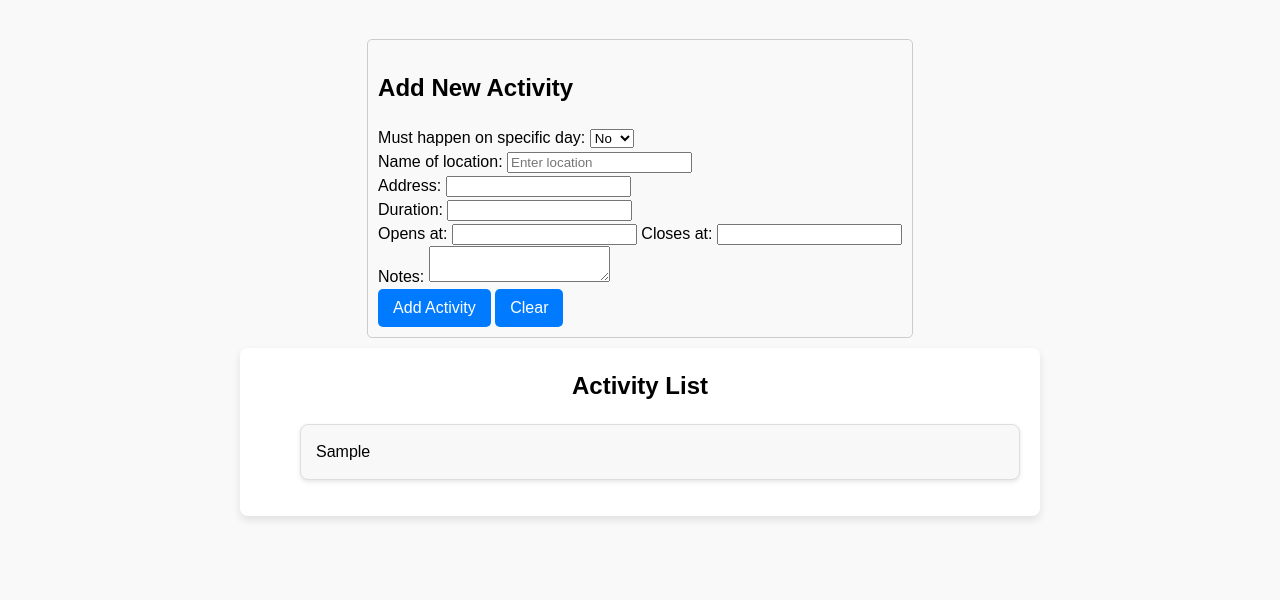
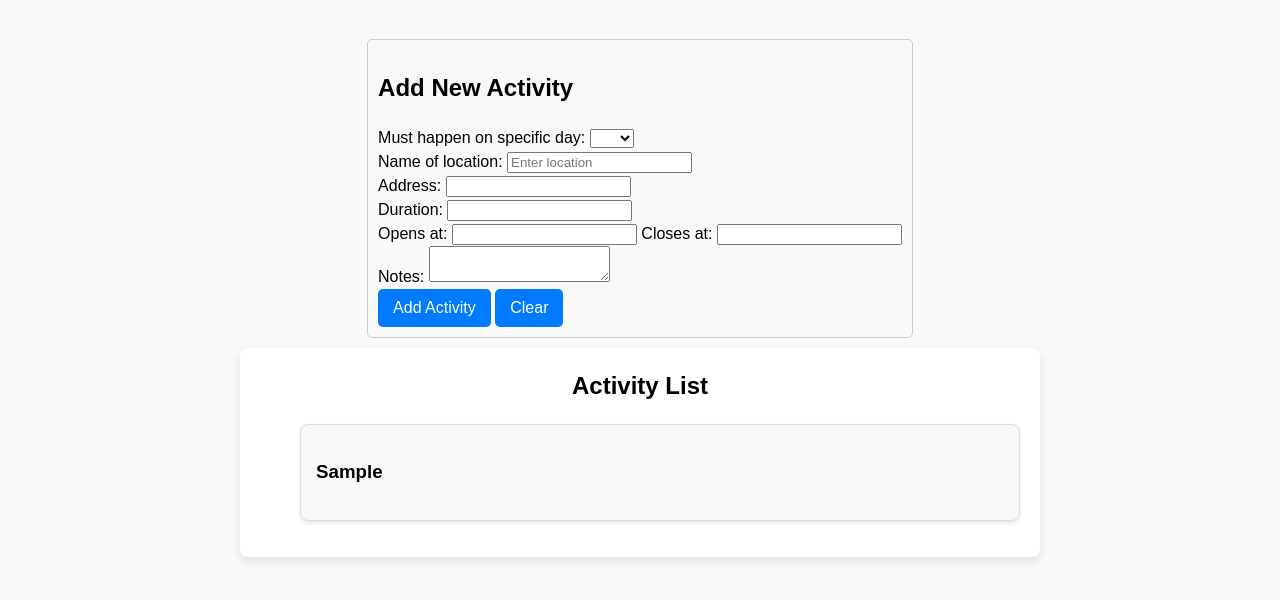
Before and after one commit to aflam745/Way2Go, a website with bundled scripts: page front-end/src/index.html in a window 1280 px wide. Both pictures are taken after typing "Sample", "Sample", "Sample", "Sample", "Sample", "Sample" into the empty fields and a click on the button "Add Activity". Shown: the part 72-672 px from the top of the page. Built offline with nearby package versions, Linux system fonts and the light colour scheme.

Commit message:
working expand card for details

```diff
--- a/front-end/package.json
+++ b/front-end/package.json
@@ -24,7 +24,7 @@
   },
   "contributors": [],
   "scripts": {
-    "start": "http-server ./src -p 3002"
+    "start": "http-server ./src -p 3005"
   },
   "dependencies": {
     "http-server": "^14.1.1"
--- a/front-end/src/components/ActivityFormComponent/ActivityFormComponent.js
+++ b/front-end/src/components/ActivityFormComponent/ActivityFormComponent.js
@@ -73,6 +73,7 @@ export class ActivityFormComponent extends BaseComponent {
   }
 
   #attachEventListeners(){
+    const specificDay = this.#container.querySelector('#specific-day');
     const daySelection = this.#container.querySelector('#day-selection');
     const location = this.#container.querySelector('#location');
     const address = this.#container.querySelector('#address');
@@ -85,33 +86,29 @@ export class ActivityFormComponent extends BaseComponent {
 
     addActivityBtn.addEventListener('click', (e) => {
       e.preventDefault();
-      this.#handleAddActivity(daySelection, location, address, duration, openTime, closeTime, notes);
+      this.#handleAddActivity(specificDay, daySelection, location, address, duration, openTime, closeTime, notes);
     });
 
     clearActivityBtn.addEventListener('click', (e) => {
       e.preventDefault();
-      this.#clearInputs(daySelection, location, address, duration, openTime, closeTime, notes);
+      this.#clearInputs(specificDay, daySelection, location, address, duration, openTime, closeTime, notes);
     });
   }
 
-  #handleAddActivity(day, location, address, duration, openTime, closeTime, notes){
+  #handleAddActivity(specificDay, day, location, address, duration, openTime, closeTime, notes){
+    this.#publishNewActivity(specificDay.value, day.value, location.value, address.value, duration.value, openTime.value, closeTime.value, notes.value)
 
-    console.log(day.value);
-    console.log(location.value);
-    console.log(address.value);
-
-    this.#publishNewActivity(day.value, location.value, address.value, duration.value, openTime.value, closeTime.value, notes.value)
-
-    this.#clearInputs(day, location, address, duration, openTime, closeTime, notes);
+    this.#clearInputs(specificDay, day, location, address, duration, openTime, closeTime, notes);
   }
 
-  #publishNewActivity(day, location, address, duration, openTime, closeTime, notes){
+  #publishNewActivity(specificDay, day, location, address, duration, openTime, closeTime, notes){
     const hub = EventHub.getInstance();
-    hub.publish(Events.NewActivity, { day, location, address, duration, openTime, closeTime, notes });
-    hub.publish(Events.StoreActivity, { day, location, address, duration, openTime, closeTime, notes });
+    hub.publish(Events.NewActivity, { specificDay, day, location, address, duration, openTime, closeTime, notes });
+    hub.publish(Events.StoreActivity, { specificDay, day, location, address, duration, openTime, closeTime, notes });
   }
 
-  #clearInputs(day, location, address, duration, openTime, closeTime, notes){
+  #clearInputs(specificDay, day, location, address, duration, openTime, closeTime, notes){
+    specificDay.value = '';
     day.value = '';
     location.value = '';
     address.value = '';
--- a/front-end/src/components/ActivityItemComponent/ActivityItemComponent.css
+++ b/front-end/src/components/ActivityItemComponent/ActivityItemComponent.css
@@ -36,3 +36,8 @@
   margin-right: 15px;
   word-break: break-word;
 }
+
+.activity-item-details {
+  display: none;
+  padding-top: 10px;
+}
--- a/front-end/src/components/ActivityItemComponent/ActivityItemComponent.js
+++ b/front-end/src/components/ActivityItemComponent/ActivityItemComponent.js
@@ -1,4 +1,5 @@
 import { BaseComponent } from "../BaseComponent/BaseComponent.js";
+import { ActivityItemDetailsComponent } from "../ActivityItemDetailsComponent/ActivityItemDetailsComponent.js";
 
 export class ActivityItemComponent extends BaseComponent {
   #container = null;
@@ -10,20 +11,53 @@ export class ActivityItemComponent extends BaseComponent {
   }
 
   render() {
-    // Create the main container
-    this.#container = document.createElement('div');
-    //this.#container.style.color = "red";
-    this.#container.classList.add('activity-item');
+    this.#createContainer();
+    this.#setupContainerItemContent();
+    this.#attachEventListeners();
 
-    const activityText = this.#createActivityText();
-    this.#container.appendChild(activityText);
+    this.#createActivityTitle();
+    this.#createActivityDetails(this.activityData);
 
     return this.#container;
   }
 
-  #createActivityText() {
-    const activityText = document.createElement('span');
-    activityText.textContent = this.activityData.location;
-    return activityText;
+  #createContainer(){
+    this.#container = document.createElement('div');
+    this.#container.classList.add('activity-item');
+    this.#container.id = 'activityItem';
+  }
+
+  #setupContainerItemContent() {
+    this.#container.innerHTML = `
+    <div>
+      <h3 id="activityTitle"></h3>
+      <div id="activityDetails" class="activity-item-details"></div>
+    </div>
+    `
+  }
+
+  #createActivityTitle() {
+    const activityTitle = this.#container.querySelector('#activityTitle');
+    activityTitle.textContent = this.activityData.location;
+  }
+
+  #attachEventListeners(){
+    const activityDetailsElement = this.#getActivityDetailsElement();
+    this.#container.addEventListener('click', (e) => {
+      const isExpanded = activityDetailsElement.style.display === 'block';
+      activityDetailsElement.style.display = isExpanded ? 'none' : 'block';
+    });
+  }
+
+  #createActivityDetails(activityData){
+    const activityDetailsElement = this.#getActivityDetailsElement();
+
+    const activityDetails = new ActivityItemDetailsComponent(activityData);
+    activityDetailsElement.appendChild(activityDetails.render());
+
+  }
+
+  #getActivityDetailsElement(){
+    return this.#container.querySelector('#activityDetails');
   }
 }
--- /dev/null
+++ b/front-end/src/components/ActivityItemDetailsComponent/ActivityItemDetailsComponent.css
@@ -0,0 +1 @@
+/* ActivityItemDetailsComponent.css */
--- /dev/null
+++ b/front-end/src/components/ActivityItemDetailsComponent/ActivityItemDetailsComponent.js
@@ -0,0 +1,60 @@
+import { BaseComponent } from "../BaseComponent/BaseComponent.js";
+
+export class ActivityItemDetailsComponent extends BaseComponent {
+    #container = null;
+
+    constructor(activityData = {}){
+        super();
+        this.loadCSS('ActivityItemDetailsComponent');
+        this.activityData = activityData;
+    }
+
+    render() {
+        this.#createContainer();
+        this.#displayData();
+        return this.#container;
+    }
+
+    #createContainer(){
+        this.#container = document.createElement('div');
+        this.#container.id = 'activityItemDetails';
+        this.#container.innerHTML = this.#getTemplate();
+    }
+
+    #getTemplate(){
+        return `
+            <h4>Additional details:</h4>
+            <div class="activity-item-data">
+                <strong>Specific Day:</strong> <span id="displaySpecificDay"></span>
+            </div>
+            <div class="activity-item-data">
+                <strong>Day:</strong> <span id="displayDay"></span>
+            </div>
+            <div class="activity-item-data">
+                <strong>Address:</strong> <span id="displayAddress"></span>
+            </div>
+            <div class="activity-item-data">
+                <strong>Duration:</strong> <span id="displayDuration"></span>
+            </div>
+            <div class="activity-item-data">
+                <strong>Opens at:</strong> <span id="displayOpenTime"></span>
+            </div>
+            <div class="activity-item-data">
+                <strong>Closes at:</strong> <span id="displayCloseTime"></span>
+            </div>
+            <div class="activity-item-data">
+                <strong>Notes:</strong> <span id="displayNotes"></span>
+            </div>
+        `
+    }
+
+    #displayData(){
+        this.#container.querySelector('#displaySpecificDay').textContent = this.activityData.specificDay;
+        this.#container.querySelector('#displayDay').textContent = this.activityData.day;
+        this.#container.querySelector('#displayAddress').textContent = this.activityData.address;
+        this.#container.querySelector('#displayDuration').textContent = this.activityData.duration;
+        this.#container.querySelector('#displayOpenTime').textContent = this.activityData.openTime;
+        this.#container.querySelector('#displayCloseTime').textContent = this.activityData.closeTime;
+        this.#container.querySelector('#displayNotes').textContent = this.activityData.notes;
+    }
+}
```
